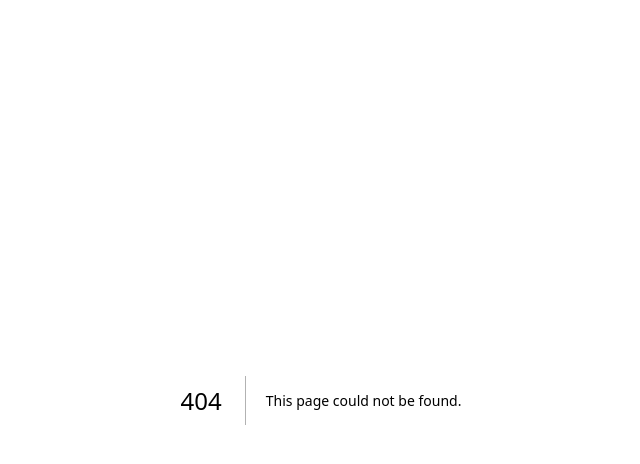
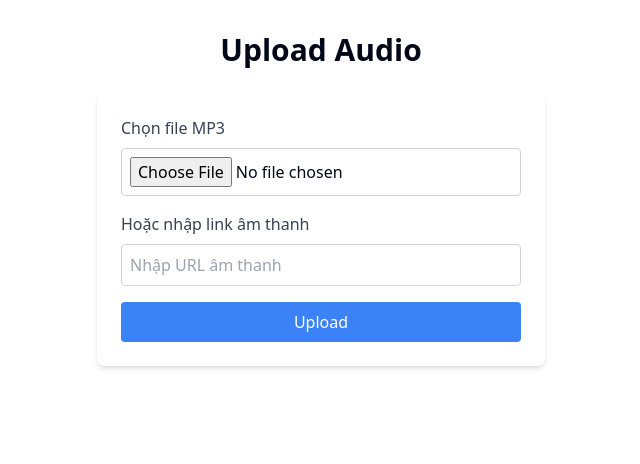
Before and after one commit to anhhuy007/ai-video-generator, a Next.js app: page /uploadAudio in a window 1280 px wide. Before the commit this address had no page. Shown: the top 464 px of the page, without its empty margins (319-959 px from the left). Built offline with nearby package versions, Linux system fonts and the light colour scheme.

Commit message:
feat: upload audio

```diff
--- a/app/HomePage/page.tsx
+++ b/app/HomePage/page.tsx
@@ -29,6 +29,13 @@ export default function HomePage() {
         >
           Upload Video
         </Link>
+
+        <Link
+          href='/uploadAudio'
+          className='rounded bg-orange-500 px-6 py-4 text-center font-bold text-white hover:bg-orange-700'
+        >
+          Upload Âm Thanh
+        </Link>
       </div>
     </div>
   )
--- /dev/null
+++ b/app/api/upload/audio/route.ts
@@ -0,0 +1,67 @@
+import { NextResponse } from 'next/server'
+import { v2 as cloudinary } from 'cloudinary'
+import { writeFile } from 'fs/promises'
+import path from 'path'
+import os from 'os'
+import fs from 'fs/promises'
+
+// app/api/upload/audio/route.ts
+cloudinary.config({
+  cloud_name: process.env.CLOUDINARY_CLOUD_NAME,
+  api_key: process.env.CLOUDINARY_API_KEY,
+  api_secret: process.env.CLOUDINARY_API_SECRET
+})
+
+export async function POST(req: Request) {
+  let tempFilePath = ''
+
+  try {
+    const formData = await req.formData()
+    const file = formData.get('file') as File | null
+    const audioUrl = formData.get('audioUrl') as string | null
+
+    let uploadResponse
+
+    if (audioUrl) {
+      uploadResponse = await cloudinary.uploader.upload(audioUrl, {
+        resource_type: 'auto',
+        folder: 'audio_files'
+      })
+    } else if (file) {
+      const bytes = await file.arrayBuffer()
+      const buffer = Buffer.from(bytes)
+
+      const tempDir = os.tmpdir()
+      const uniqueFilename = `${Date.now()}-${file.name.replace(/\s+/g, '-')}`
+      tempFilePath = path.join(tempDir, uniqueFilename)
+
+      await writeFile(tempFilePath, buffer)
+
+      uploadResponse = await cloudinary.uploader.upload(tempFilePath, {
+        resource_type: 'auto',
+        folder: 'audio_files'
+      })
+    } else {
+      return NextResponse.json(
+        { error: 'No file or audioUrl provided' },
+        { status: 400 }
+      )
+    }
+
+    return NextResponse.json({ url: uploadResponse.secure_url })
+  } catch (error) {
+    console.error('Upload error:', error)
+    return NextResponse.json(
+      { error: (error as Error).message },
+      { status: 500 }
+    )
+  } finally {
+    if (tempFilePath) {
+      try {
+        await fs.unlink(tempFilePath)
+      } catch (e) {
+        console.error('Error removing temporary file:', e)
+      }
+    }
+  }
+}
--- a/app/api/upload/image/route.ts
+++ b/app/api/upload/image/route.ts
@@ -3,7 +3,7 @@ import { v2 as cloudinary } from 'cloudinary'
 import { writeFile, unlink } from 'fs/promises'
 import path from 'path'
 import os from 'os'
-
+// app/api/upload/image/route.ts
 // Cấu hình Cloudinary
 cloudinary.config({
   cloud_name: process.env.CLOUDINARY_CLOUD_NAME,
--- /dev/null
+++ b/app/uploadAudio/components/UploadAudioForm.tsx
@@ -0,0 +1,101 @@
+'use client'
+import { useState } from 'react'
+// app/uploadAudio/components/UploadAudioForm.tsx
+export default function UploadAudioForm() {
+  const [file, setFile] = useState<File | null>(null)
+  const [audioUrl, setAudioUrl] = useState<string>('')
+  const [uploading, setUploading] = useState<boolean>(false)
+  const [uploadedUrl, setUploadedUrl] = useState<string>('')
+  const [fileName, setFileName] = useState<string>('')
+
+  const handleFileChange = (e: React.ChangeEvent<HTMLInputElement>) => {
+    const selectedFile = e.target.files?.[0] || null
+    setFile(selectedFile)
+    if (selectedFile) {
+      setFileName(selectedFile.name)
+    }
+  }
+
+  const handleUpload = async () => {
+    const formData = new FormData()
+    if (file) {
+      formData.append('file', file)
+    } else if (audioUrl) {
+      formData.append('audioUrl', audioUrl)
+    } else {
+      alert('Hãy chọn file hoặc nhập link âm thanh!')
+      return
+    }
+
+    setUploading(true)
+    try {
+      const response = await fetch('/api/upload/audio', {
+        method: 'POST',
+        body: formData
+      })
+
+      const data = await response.json()
+
+      if (data.url) {
+        setUploadedUrl(data.url)
+      } else {
+        alert('Upload thất bại: ' + (data.error || 'Lỗi không xác định'))
+      }
+    } catch (error) {
+      alert('Có lỗi xảy ra khi tải lên')
+      console.error(error)
+    } finally {
+      setUploading(false)
+    }
+  }
+
+  return (
+    <div className='mx-auto max-w-md rounded-lg bg-white p-6 shadow-md'>
+      <div className='mb-4'>
+        <label className='mb-2 block text-gray-700'>Chọn file MP3</label>
+        <input
+          type='file'
+          accept='audio/mp3,audio/*'
+          onChange={handleFileChange}
+          className='w-full rounded border border-gray-300 p-2'
+        />
+        {fileName && (
+          <p className='mt-1 text-sm text-gray-500'>Đã chọn: {fileName}</p>
+        )}
+      </div>
+
+      <div className='mb-4'>
+        <label className='mb-2 block text-gray-700'>
+          Hoặc nhập link âm thanh
+        </label>
+        <input
+          type='text'
+          placeholder='Nhập URL âm thanh'
+          value={audioUrl}
+          onChange={e => setAudioUrl(e.target.value)}
+          className='w-full rounded border border-gray-300 p-2'
+        />
+      </div>
+
+      <button
+        onClick={handleUpload}
+        disabled={uploading}
+        className='w-full rounded bg-blue-500 px-4 py-2 text-white hover:bg-blue-600 disabled:bg-blue-300'
+      >
+        {uploading ? 'Đang tải lên...' : 'Upload'}
+      </button>
+
+      {uploadedUrl && (
+        <div className='mt-6'>
+          <h3 className='mb-2 text-lg font-semibold'>Âm thanh đã tải lên:</h3>
+          <audio src={uploadedUrl} controls className='mt-2 w-full' />
+          <p className='mt-2 break-all text-sm text-blue-600'>
+            <a href={uploadedUrl} target='_blank' rel='noopener noreferrer'>
+              {uploadedUrl}
+            </a>
+          </p>
+        </div>
+      )}
+    </div>
+  )
+}
--- /dev/null
+++ b/app/uploadAudio/page.tsx
@@ -0,0 +1,10 @@
+import UploadAudioForm from './components/UploadAudioForm'
+// app/uploadAudio/page.tsx
+export default function UploadAudioPage() {
+  return (
+    <div className='container mx-auto px-4 py-8'>
+      <h1 className='mb-6 text-center text-3xl font-bold'>Upload Audio</h1>
+      <UploadAudioForm />
+    </div>
+  )
+}
```
